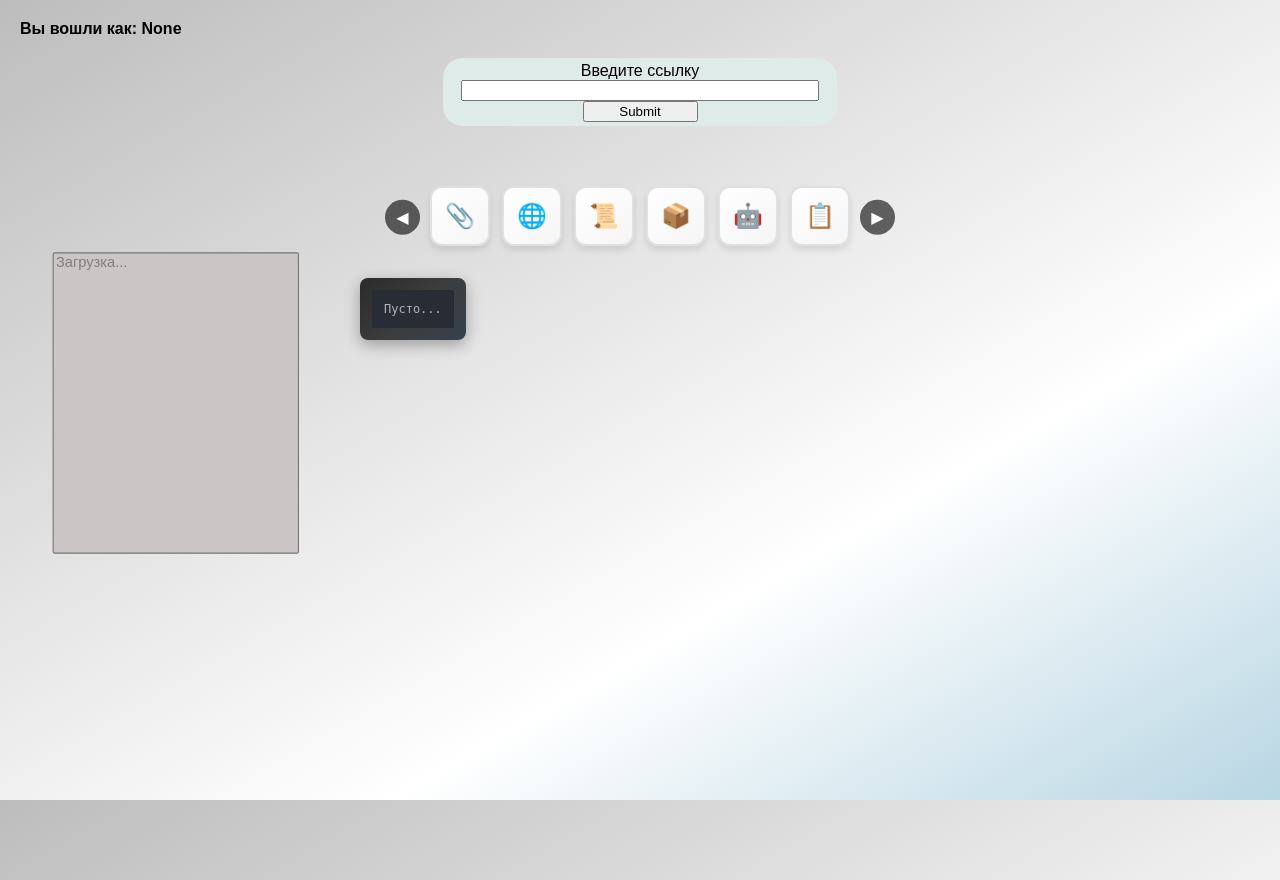
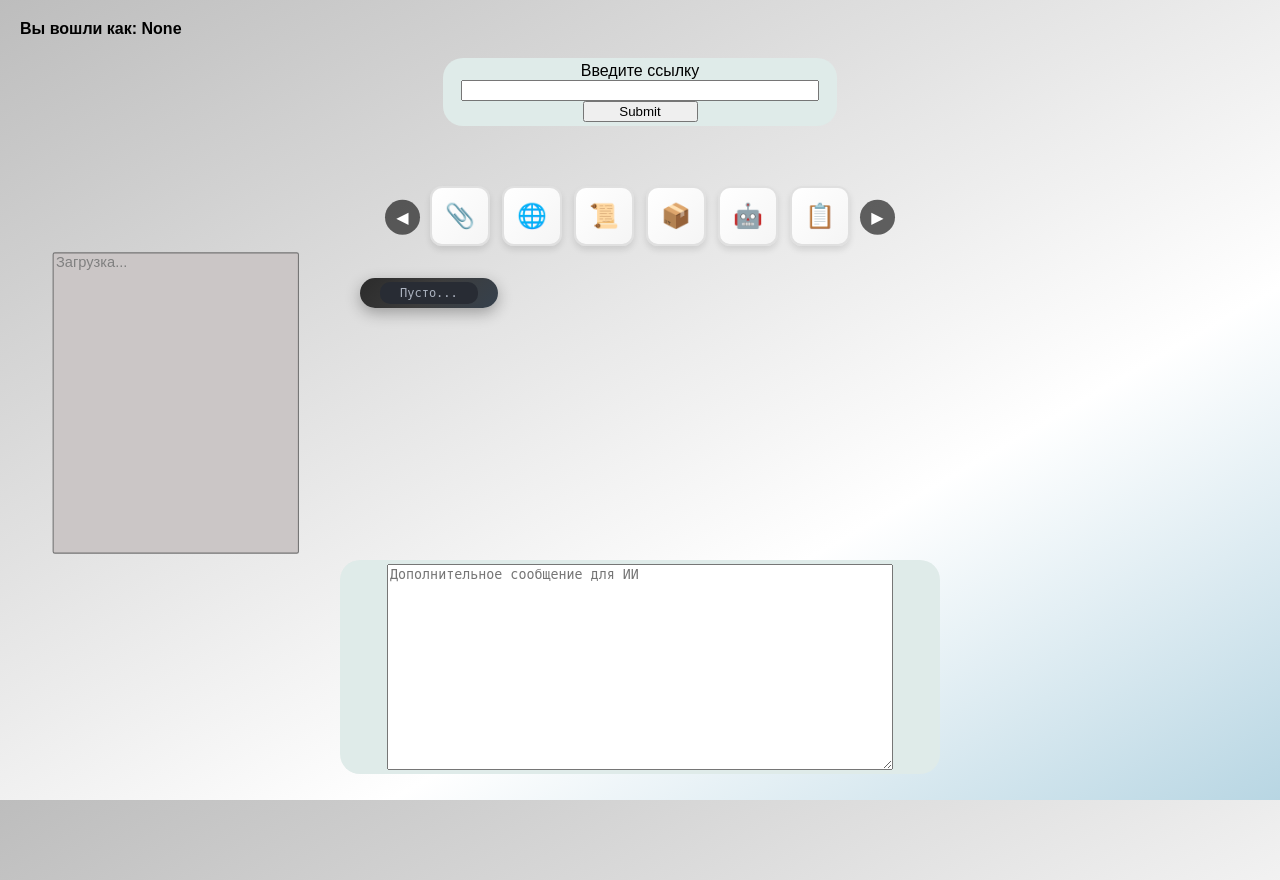
Before and after one commit to 1K0T1/site_analysis_for_api, a Flask app: page /view_analysis_api in a window 1280 px wide. Run offline with Flask 3, Linux system fonts and the light colour scheme; some libraries are stand-ins or nearby versions.

Commit message:
added ai agent and ai analysis for code

```diff
--- a/server.py
+++ b/server.py
@@ -31,7 +31,8 @@
 from gmail_restore import Restore_account
 from data_sql import Data_base
 from create_instructions_and_API import Instructions_API, Instructions_Code
-from fileopen import Open_List, Open_File, Download_File, Download_All, AiGenerate
+from fileopen import Open_List, Open_File, Download_File, Download_All
+from AI_analysis import AiGenerate
 from log.log import log_server
 
 # from AI_analysis import AI_Analysis_Links
@@ -44,6 +45,8 @@
 app.secret_key = os.getenv("SECRET_KEY")
 socketio = SocketIO(app, manage_session=False, async_mode="threading")
 ph = PasswordHasher()
+
+app.config["MAX_CONTENT_LENGTH"] = 50 * 1024 * 1024
 
 log_server()
 
@@ -356,18 +359,20 @@
 
 
 # анализ с помощью AI
-def ai_generate(name, links):
-    urls = AiGenerate().sort_links(name, links)
-    return urls
+def run_ai_generate(name, file_name, additionally):
+    AiGenerate(name, file_name, additionally).file_analys()
 
 
 @app.route("/view_analysis_api/generate/analysis", methods=["GET", "POST"])
 def route_to_ai():
     name = session.get("name")
-    file = None
-    p = Process(target=ai_generate, args=(name, file))
-    p.start()
-    return jsonify({"status": "started"})
+    if request.method == "POST":
+        file_name = request.form.get("filename")
+        additionally = request.form.get("additionally")
+        p = Process(target=run_ai_generate, args=(name, file_name, additionally))
+        p.start()
+        logger.info(f"User: {name}, Ai generate file: {file_name}")
+    return jsonify({"status": True})
 
 
 @app.errorhandler(404)
--- /dev/null
+++ b/static/post_ai.js
@@ -0,0 +1,27 @@
+document.getElementById('AIgenerate').addEventListener('submit', async (event) => {
+    event.preventDefault();
+
+    if (!window.selectedFile) {
+        alert('Выберите файл из списка!');
+        return;
+    }
+
+    const formData = new FormData(event.target);
+    formData.append('filename', window.selectedFile);
+
+    try {
+        const response = await fetch('/view_analysis_api/generate/analysis', {
+            method: 'POST',
+            body: formData
+        });
+
+        if (response.ok) {
+            console.log('Анализ успешно отправлен');
+        } else {
+            alert('Ошибка при отправке на анализ');
+        }
+    } catch (error) {
+        console.error('Ошибка:', error);
+        alert('Ошибка соединения с сервером');
+    }
+});
--- a/static/post_code.js
+++ b/static/post_code.js
@@ -1,8 +1,20 @@
-document.getElementById("AIgenerate").addEventListener("submit", function (e) {
+// Отслеживаем изменение выбора файла в списке
+document.getElementById("fileList").addEventListener('change', (event) => {
+    const selectedOption = event.target.value;
+
+    if (selectedOption) {
+        window.selectedFile = selectedOption; // сохраняем выбранный файл глобально
+        console.log('Файл выбран:', window.selectedFile);
+    } else {
+        window.selectedFile = null; // сбрасываем если ничего не выбрано
+    }
+});
+
+// Обработка отправки формы
+document.getElementById("post_code").addEventListener("submit", function (e) {
     e.preventDefault(); // отменяем стандартную отправку формы
 
-    const selectedOption = document.getElementById("fileList").value; // получаем выбранный элемент
-    if (!selectedOption) {
+    if (!window.selectedFile) {
         alert("Выберите файл из списка!");
         return;
     }
@@ -11,8 +23,8 @@
     const formData = new FormData();
     const blob = new Blob([content], { type: "text/plain" });
 
-    // добавляем файл с именем из select
-    formData.append("file", blob, selectedOption);
+    // добавляем файл с именем из window.selectedFile
+    formData.append("file", blob, window.selectedFile);
 
     fetch(this.action, {
         method: "POST",
--- a/static/style.css
+++ b/static/style.css
@@ -544,8 +544,8 @@
   max-width: 920px;
   max-height: 600px;
   background: linear-gradient(135deg, #2b2b2b, #3c3c3c, #36414d);
-  padding: 12px;
-  border-radius: 8px;
+  padding: 4px 20px;
+  border-radius: 20px;
   box-shadow: 0 5px 15px rgba(0, 0, 0, 0.3);
   color: #fdfdfd;
   overflow: auto;
@@ -556,5 +556,38 @@
 
 main.view_analysis_api .viewcode code {
   display: block;
+  padding: 4px 20px;
+  border-radius: 10px;
   white-space: pre;
 }
+
+/* post additionally form */
+main.view_analysis_api .additionally_form {
+  display: grid;
+  grid-column: 2 / 5;
+  grid-row: 5;
+  background: #dfebe9;
+  border-radius: 20px;
+  padding: 4px 20px;
+  cursor: pointer;
+  text-align: center;
+  justify-self: center;
+  align-self: start;
+  transition: 0.4s;
+  width: 100%;
+  min-width: 200px;
+  max-height: 300px;
+}
+
+main.view_analysis_api .additionally_form .additionally {
+  width: 90%;
+  max-width: 500px;
+  max-height: 200px;
+  justify-self: center;
+}
+
+main.view_analysis_api .additionally_form .additionally_button {
+  width: 100%;
+  max-width: 115px;
+  justify-self: center;
+}
--- a/templates/view_analysis_api.html
+++ b/templates/view_analysis_api.html
@@ -39,7 +39,7 @@
                 <form class="allfiles" id="download-all-files">
                     <button type="submit" data-tooltip="Скачать все файлы">📦</button>
                 </form>
-                <form class="AIgenerate" action="/view_analysis_api/generate/analysis">
+                <form id="AIgenerate" class="AIgenerate">
                     <button type="submit" data-tooltip="Проанализировать файл (Ai)">🤖</button>
                 </form>
                 <form class="copy">
@@ -72,6 +72,11 @@
             <audio id="audio" controls style="display:none;"></audio>
             <video id="video" controls style="display:none; max-width:300px;"></video>
         </pre>
+
+        <form class="additionally_form">
+            <textarea class="additionally" name="additionally" rows="20" cols="500" form="AIgenerate"
+                placeholder="Дополнительное сообщение для ИИ"></textarea>
+        </form>
     </main>
 
     <script src="https://cdn.socket.io/4.7.5/socket.io.min.js"></script>
@@ -87,6 +92,7 @@
     <script src="{{ url_for('static', filename='post_minification.js') }}"> </script>
     <script src="{{ url_for('static', filename='post_obfuscated.js') }}"> </script>
     <script src="{{ url_for('static', filename='scrollCarousel.js') }}"> </script>
+    <script src="{{ url_for('static', filename='post_ai.js')}}"></script>
 </body>
 
 </html>
```
Also changed, not shown: AI_analysis.py (+36 -15 lines), create_instructions_and_API.py (+9 -5 lines), fileopen.py (+0 -13 lines), README.md, 1 other file.
